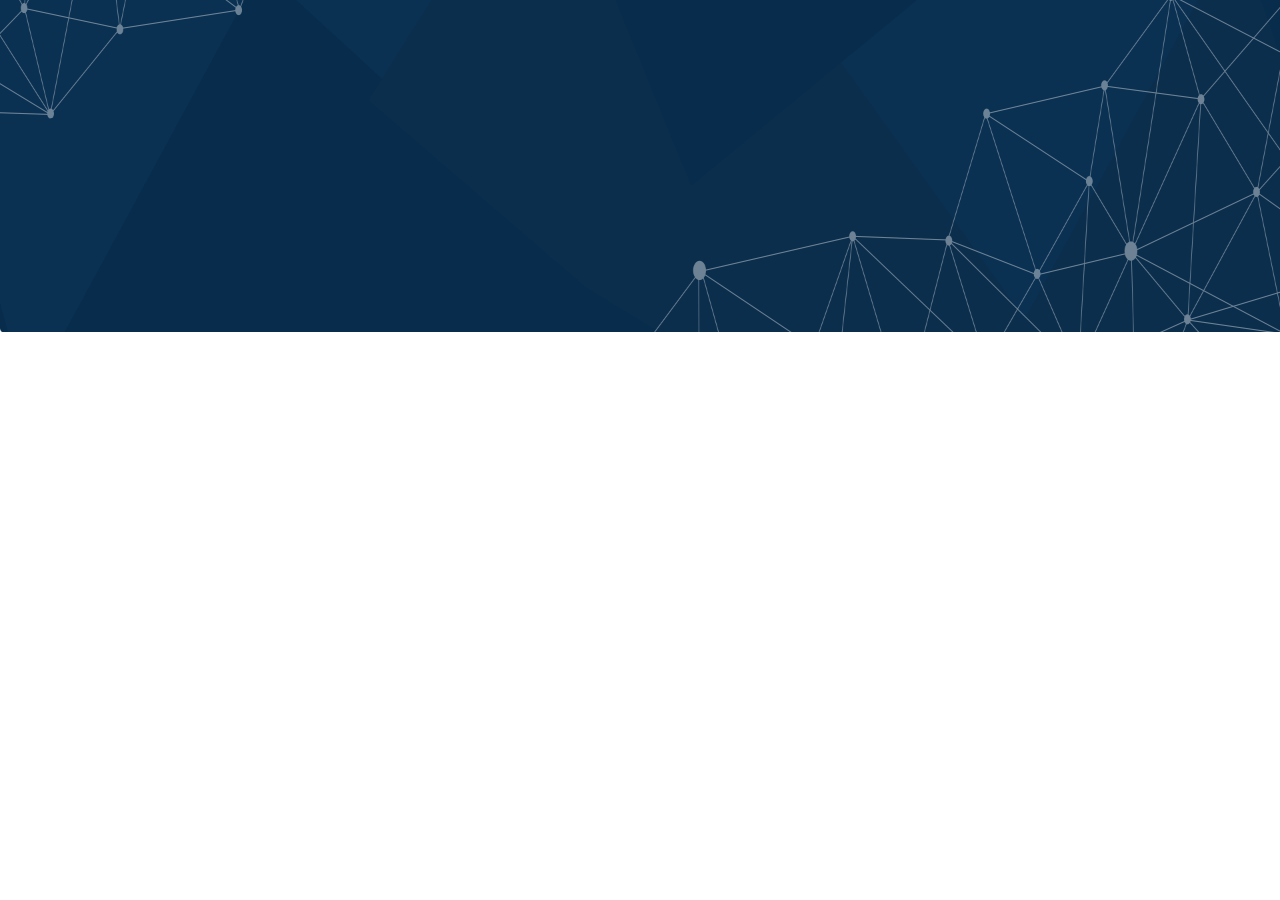
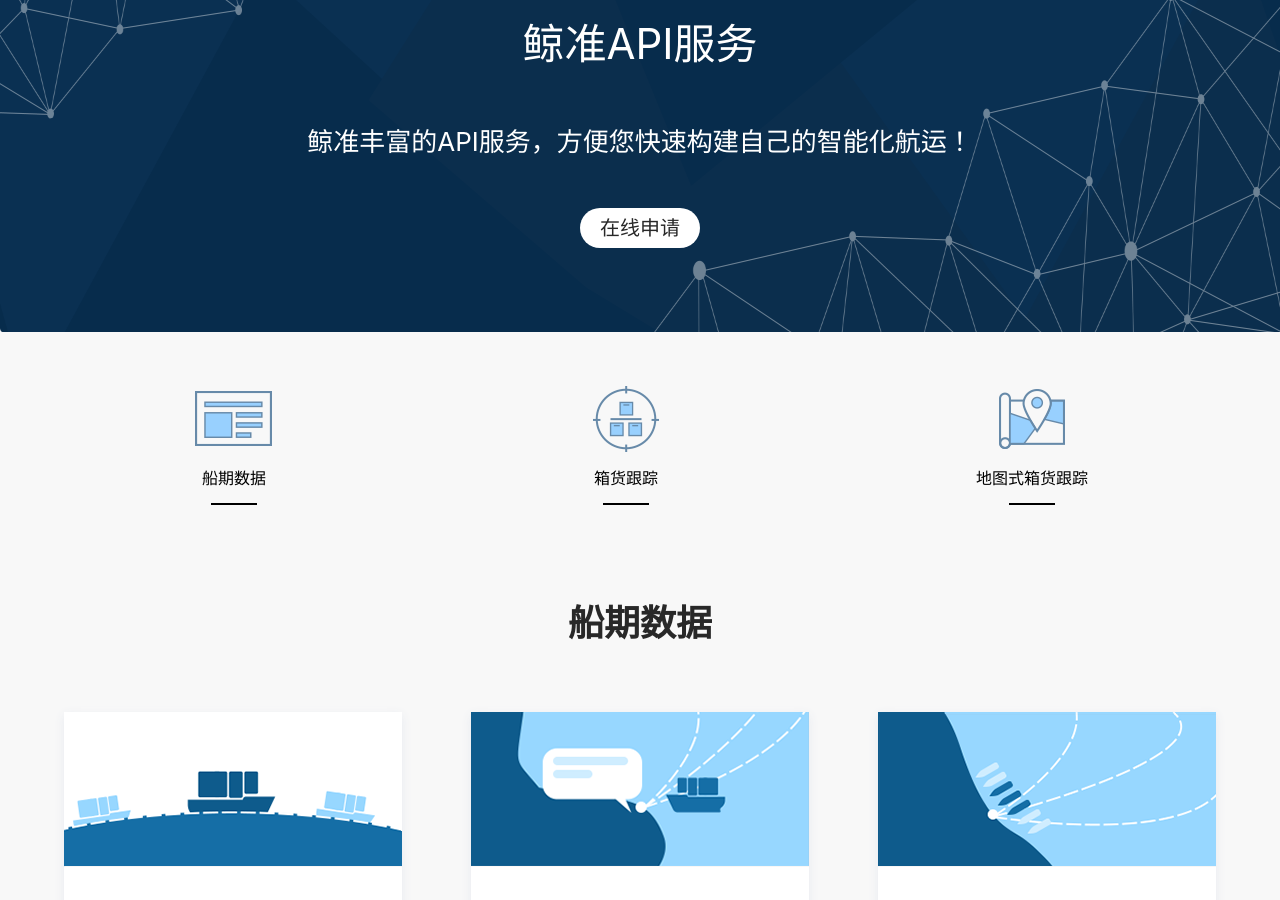
Before and after one commit to tdddlmzd/react_web, a React (Create React App) app in the folder my_web/: page / in a window 1280 px wide. Shown: the part 200-1100 px from the top of the page. Before the commit the page ends 800 px from the top, so only its background shows below. Built offline with nearby package versions, Linux system fonts and the light colour scheme.

Commit message:
搭建home页

```diff
--- a/my_web/src/component/Home.js
+++ b/my_web/src/component/Home.js
@@ -8,9 +8,93 @@
             <NavBar></NavBar>
             <div className='home_head_text'>
                 <p className='home_text_p1'>鲸准API服务</p>
-                <p className='home_text_p1'>鲸准丰富的API服务，方便您快速构建自己的智能化航运！</p>
-                <p className='home_text_p1'>在线申请</p>
+                <p className='home_text_p2'>鲸准丰富的API服务，方便您快速构建自己的智能化航运！</p>
+                <p className='home_text_p3'>在线申请</p>
             </div>
+          </div>
+          <div className='home_content'>
+            <ul className='home_content_ul'>
+              <li className='home_content_li'>
+                <img src={require('../image/home/icon_chuanqi.png') }className='home_content_img' alt=''/>
+                <p className='home_content_text'>船期数据</p>
+                <p className='home_content_line'></p>
+              </li>
+              <li className='home_content_li'>
+                <img src={require('../image/home/icon_xianghuo.png') }className='home_content_img' alt=''/>
+                <p className='home_content_text'>箱货跟踪</p>
+                <p className='home_content_line'></p>
+              </li>
+              <li className='home_content_li'>
+                <img src={require('../image/home/icon_ditu.png') }className='home_content_img' alt=''/>
+                <p className='home_content_text'>地图式箱货跟踪</p>
+                <p className='home_content_line'></p>
+              </li>
+            </ul>
+            <div className="home_content_datamain">
+                <div className="home_content_flexmain">
+                    <h2>船期数据</h2>
+                    <ul className="home_content_datamm">
+                        <li>
+                            <div className="home_content_backgro home_content_hxcq"></div>
+                            <div className="home_content_titlemain">
+                                <p className="home_content_p1">航线船期</p>
+                                <p className="home_content_p2">按起运港、目的港，查询船期数据</p>
+                            </div>
+                        </li>
+                        <li>
+                            <div className="home_content_backgro home_content_cbcq"></div>
+                            <div className="home_content_titlemain">
+                                <p className="home_content_p1">船舶船期</p>
+                                <p className="home_content_p2">按船名，查询该船舶的航线船期和挂靠港信息</p>
+                            </div>
+                        </li>
+                        <li>
+                            <div className="home_content_backgro home_content_lszdl"></div>
+                            <div className="home_content_titlemain">
+                                <p className="home_content_p1">历史准点率</p>
+                                <p className="home_content_p2">按起运港、目的港、航线代码，查询过去90天的准点率。</p>
+                            </div>
+                        </li>
+                    </ul>
+                </div>
+            </div>
+            <div className="home_content_datamain">
+                <div className="home_content_flexmain">
+                    <h2>箱货跟踪</h2>
+                    <ul className="home_content_datamm">
+                        <li>
+                            <div className="home_content_backgro home_content_hxcq"></div>
+                            <div className="home_content_titlemain">
+                                <p className="home_content_p1">操作码头船舶计划</p>
+                                <p className="home_content_p2">按提单号/箱号，查询船舶计划靠泊、实际靠泊、计划离泊、实际离泊</p>
+                            </div>
+                        </li>
+                        <li>
+                            <div className="home_content_backgro home_content_cbcq"></div>
+                            <div className="home_content_titlemain">
+                                <p className="home_content_p1">码头箱货跟踪</p>
+                                <p className="home_content_p2">按提单号/箱号，查询进港、海关放行、码头放行、配载上船信息</p>
+                            </div>
+                        </li>
+                        <li>
+                            <div className="home_content_backgro home_content_lszdl"></div>
+                            <div className="home_content_titlemain">
+                                <p className="home_content_p1">船公司箱货跟踪</p>
+                                <p className="home_content_p2">按提单号/箱号，查询提空箱、进港、上船、离港、到港、卸船、提货、还空箱</p>
+                            </div>
+                        </li>
+                    </ul>
+                </div>
+            </div>
+            <div className="home_content_datamain home_content_tsdatmain">
+            <div className="home_content_flexmain">
+                <h2>地图式箱货追踪</h2>
+                <div className="home_content_xhgz">
+                    <div className="home_content_dtsxh"></div>
+                    <p className="home_content_tidah">按提单号/箱号，查询运单的船期规划，船舶的当前位置，过去7天的航运轨迹，目的港ETA和剩余航程。</p>
+                </div>
+            </div>
+        </div>
           </div>
         </div>
       )
--- a/my_web/src/css/home.css
+++ b/my_web/src/css/home.css
@@ -1,6 +1,8 @@
 .home_main{
     width: 100%;
     height: 100%;
+    background: #f8f8f8;
+    min-width: 1200px;
 }
 .home_head{
     width: 100%;
@@ -10,3 +12,168 @@
     background-size: 100% 100%;
     background-position: center center;
 }
+.home_head_text{
+    color: #fff;
+    display: flex;
+    flex-direction: column;
+    align-items: center;
+}
+.home_text_p1{
+    font-size: 42px;
+    margin-top: 150px;
+}
+.home_text_p2{
+    font-size: 26px;
+    margin-top: 50px;
+}
+.home_text_p3{
+    width: 120px;
+    height: 40px;
+    line-height: 40px;
+    margin-top: 50px;
+    text-align: center;
+    background-color: #fff;
+    border-radius: 24px;
+    color: #282828;
+    font-size: 20px;
+    cursor: pointer;
+}
+.home_text_p3:hover{
+    background: rgb(247, 247, 247);
+}
+.home_content{
+    width: 100%;
+    height: auto;
+    margin: 0 auto;
+}
+.home_content_ul{
+    width: 70%;
+    display: flex;
+    justify-content: space-between;
+    padding: 45px 0 88px 0;
+    margin: 0 auto;
+}
+.home_content_li{
+    text-align: center;
+    cursor: pointer;
+    height: 129px;
+}
+.home_content_img{
+
+}
+.home_content_text{
+    font-size: 16px;
+}
+.home_content_line{
+    display: inline-block;
+    width: 46px;
+    height: 2px;
+    background: black;
+}
+
+
+.home_content_datamain{
+    width: 90%;
+    margin: 0 auto;
+    height: 394px;
+    position: relative;
+    margin-bottom: 66px;
+}
+
+.home_content_flexmain{
+    width: 100%;
+    position: absolute;
+    left: 50%;
+    transform: translateX(-50%);
+    top: 0;
+}
+.home_content_datamain h2{
+    text-align: center;
+    font-size: 36px;
+    color: #282828;
+}
+.home_content_datamm{
+    width: 100%;
+    display: flex;
+    margin-top: 66px;
+    justify-content: space-between;
+}
+.home_content_datamm li{
+    box-shadow: 0px 3px 10px 0px#e7eaf0;
+    width: 338px;
+}
+.home_content_backgro {
+    width: 100%;
+    height: 155px;
+    background-position: center 0px;
+    background-repeat: no-repeat;
+    background-size: cover;
+}
+.home_content_hxcq{
+    background-image: url('../image/home/s-hxcq.png');
+}
+.home_content_cbcq{
+    background-image: url('../image/home/s-cbcq.png');
+}
+.home_content_lszdl{
+    background-image: url('../image/home/s-lszdl.png');
+}
+.home_content_macbji{
+    background-image: url('../image/home/s-mtjh.png');
+}
+.home_content_mtxhgz{
+    background-image: url('../image/home/s-mtxhgz.png');
+}
+.home_content_cgsxhgz{
+    background-image: url('../image/home/s-xhgz.png');
+}
+.home_content_titlemain{
+    width: 100%;
+    height: 128px;
+    background: #fff;
+}
+.home_content_p1{
+    font-family: SourceHanSansCN-Regular;
+    color: #282828;
+    font-size: 20px;
+    padding-top: 28px;
+    padding-left: 28px;
+    padding-bottom: 10px;
+    padding-right: 30px;
+}
+.home_content_p2{
+    font-family: SourceHanSansCN-Regular;
+    color: #a8a8a8;
+    font-size: 14px;
+    line-height: 20px;
+    padding-left: 28px;
+    padding-right: 30px;
+}
+.home_content_tsdatmain{
+    margin-bottom: 0 !important;
+    height: 600px !important;
+}
+.home_content_xhgz{
+    width: 100%;
+    display: flex;
+    margin-top: 66px;
+    flex-direction: column;
+    align-items: center;
+    box-shadow: 0px 3px 10px 0px#e7eaf0;
+}
+.home_content_dtsxh{
+    width: 100%;
+    height: 267px;
+    background-position: center 0px;
+    background-repeat: no-repeat;
+    background-size: cover;
+    background-image: url('../image/home/dtsxhgz.png');
+}
+.home_content_tidah{
+    width: 100%;
+    padding: 52px 0 54px 0;
+    text-align: center;
+    color: #a8a8a8;
+    background: #fff;
+    font-size: 14px;
+}
```
